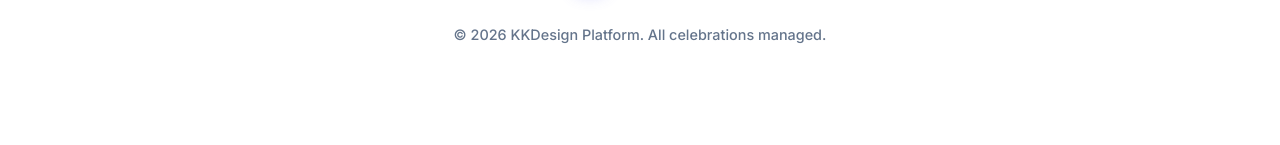
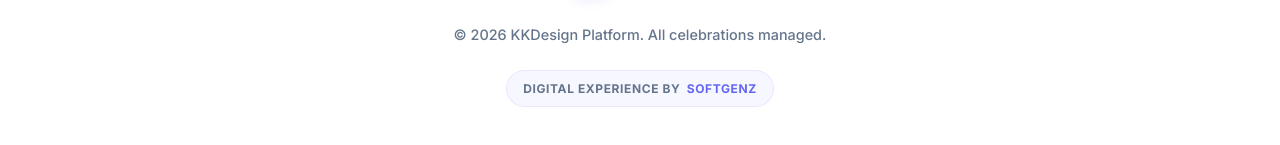
Before and after one commit to kanniyakumarione-test/payment-gateway, a React (Vite) app in the folder frontend/: page / in a window 1280 px wide. Shown: the part 2982-3127 px from the top of the page. Before the commit the page ends 3092 px from the top, so only its background shows below. Built offline with nearby package versions, Linux system fonts and the light colour scheme; no server answers; a web font is replaced by a local one.

Commit message:
softgenz added

```diff
--- a/frontend/src/pages/Landing.jsx
+++ b/frontend/src/pages/Landing.jsx
@@ -485,6 +485,24 @@ const Landing = () => {
         }}>
           © 2026 KKDesign Platform. All celebrations managed.
         </p>
+        <a href="https://softgenz.kanniyakumarione.com" target="_blank" rel="noopener noreferrer" style={{
+          display: 'inline-flex',
+          alignItems: 'center',
+          gap: '0.4rem',
+          marginTop: '1.5rem',
+          padding: '0.5rem 1rem',
+          background: 'rgba(99, 102, 241, 0.05)',
+          border: '1px solid rgba(99, 102, 241, 0.1)',
+          borderRadius: '100px',
+          fontSize: '0.75rem',
+          fontWeight: 700,
+          color: '#64748b',
+          textDecoration: 'none',
+          textTransform: 'uppercase',
+          letterSpacing: '0.05em'
+        }}>
+          Digital Experience by <span style={{ color: '#6366f1' }}>SoftGenz</span>
+        </a>
       </footer>
     </div>
   );
```
